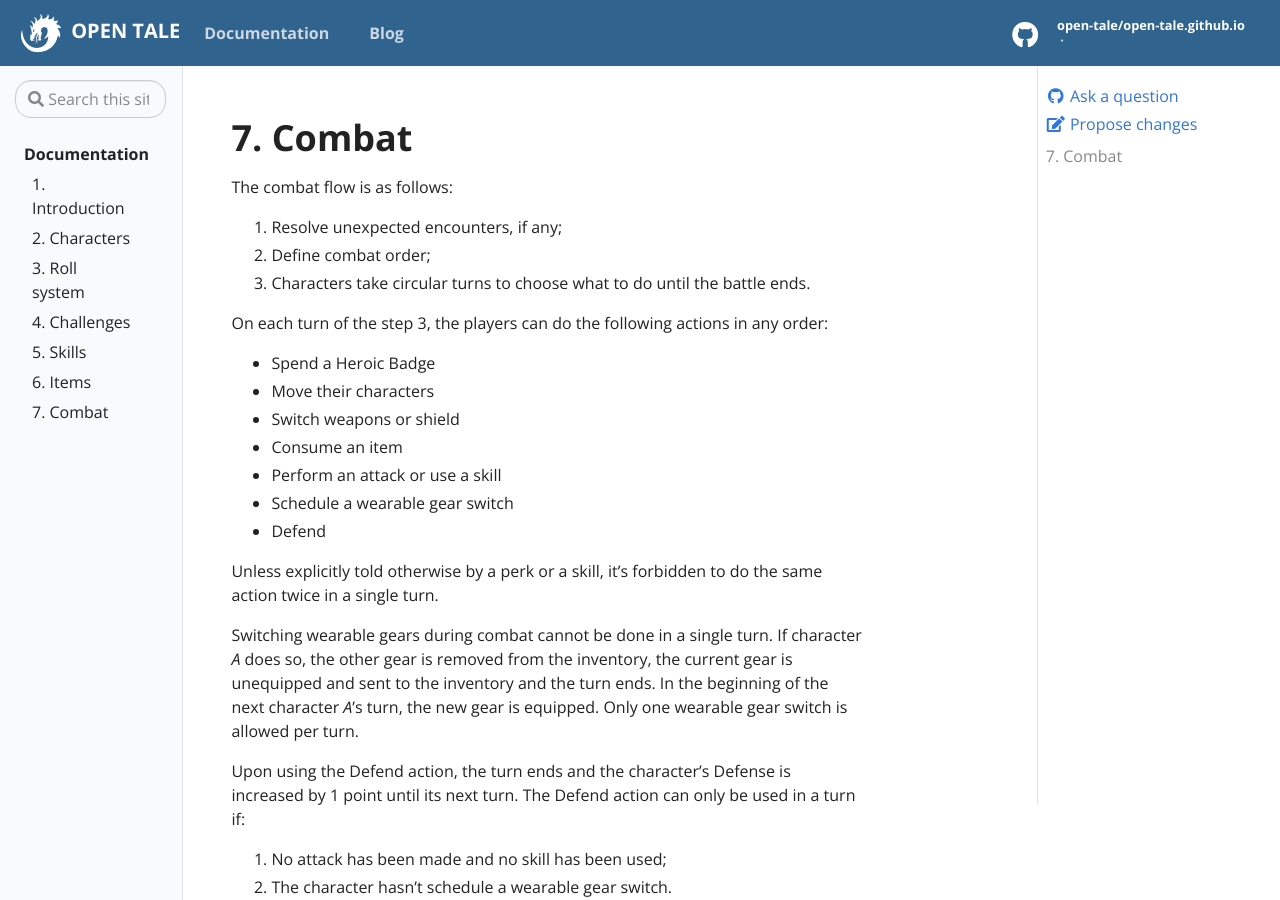
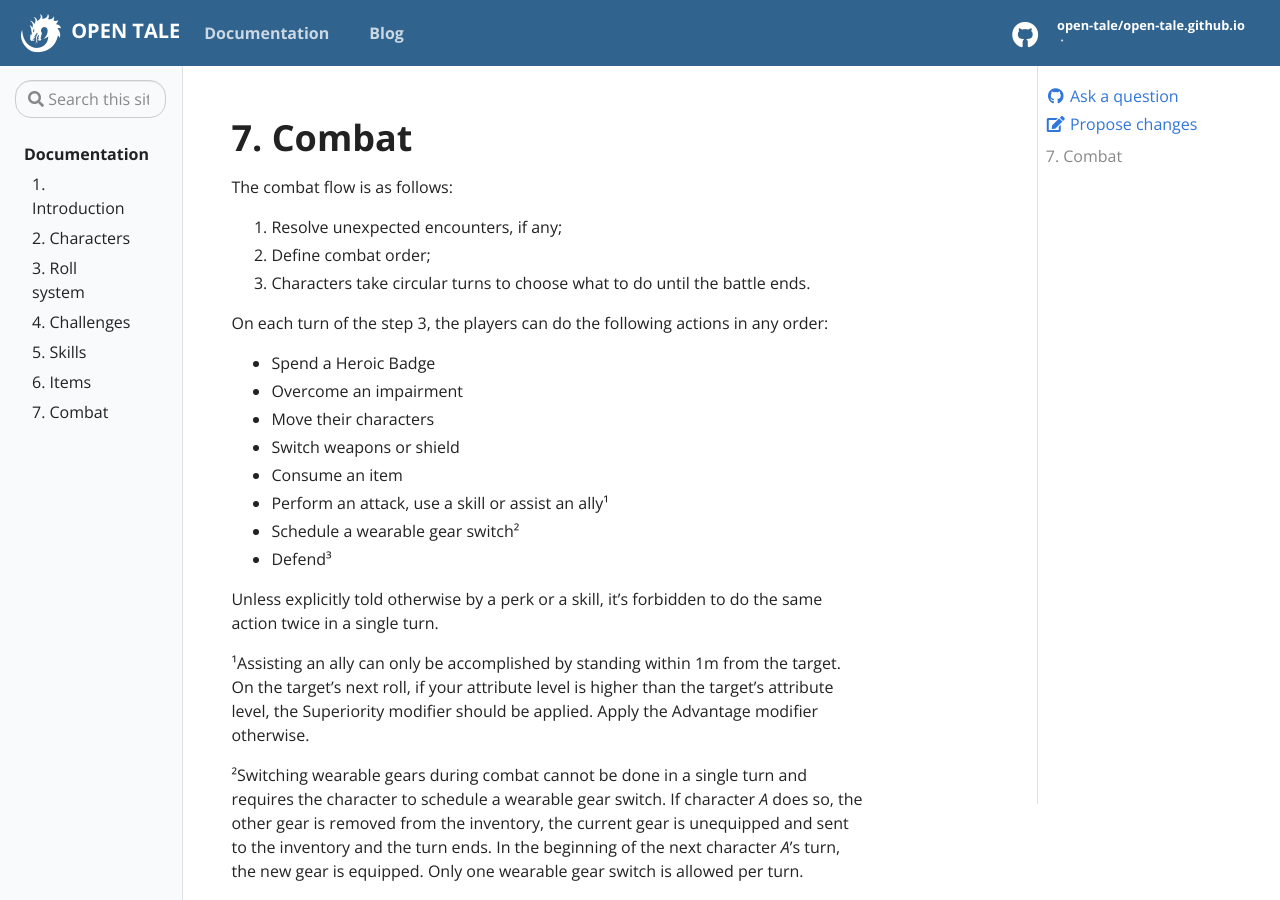
Before and after one commit to open-tale/open-tale.github.io, a Jekyll site: the page built from _docs/07-combat.md, in a window 1280 px wide and 900 px high. Built offline with Jekyll 4.4.1, drawn with Linux system fonts in a browser that asks for light colours; some of the changed text lies outside the part shown.

Commit message:
more content

```diff
--- a/_docs/07-combat.md
+++ b/_docs/07-combat.md
@@ -15,25 +15,32 @@ On each turn of the step 3, the players can do the following actions in any
 order:
 
 * Spend a Heroic Badge
+* Overcome an impairment
 * Move their characters
 * Switch weapons or shield
 * Consume an item
-* Perform an attack or use a skill
-* Schedule a wearable gear switch
-* Defend
+* Perform an attack, use a skill or assist an ally¹
+* Schedule a wearable gear switch²
+* Defend³
 
 Unless explicitly told otherwise by a perk or a skill, it's forbidden to do the
 same action twice in a single turn.
 
-Switching wearable gears during combat cannot be done in a single turn. If
-character *A* does so, the other gear is removed from the inventory, the current
-gear is unequipped and sent to the inventory and the turn ends. In the beginning
-of the next character *A*'s turn, the new gear is equipped. Only one wearable
-gear switch is allowed per turn.
+¹Assisting an ally can only be accomplished by standing within 1m from the
+target. On the target's next roll, if your attribute level is higher than the
+target's attribute level, the Superiority modifier should be applied. Apply the
+Advantage modifier otherwise.
 
-Upon using the Defend action, the turn ends and the character's Defense is
-increased by 1 point until its next turn. The Defend action can only be used in
-a turn if:
+²Switching wearable gears during combat cannot be done in a single turn and
+requires the character to schedule a wearable gear switch. If character *A* does
+so, the other gear is removed from the inventory, the current gear is unequipped
+and sent to the inventory and the turn ends. In the beginning of the next
+character *A*'s turn, the new gear is equipped. Only one wearable gear switch is
+allowed per turn.
+
+³Upon using the Defend action, the turn ends and the character's Defense,
+Toughness and Resolve are increased by 1 point until its next turn. The Defend
+action can only be used in a turn if:
 
 1. No attack has been made and no skill has been used;
 2. The character hasn't schedule a wearable gear switch.
```
Also changed, not shown: _docs/04-challenges.md (+11 -1 lines), _docs/05-skills.md (+12 -21 lines).
